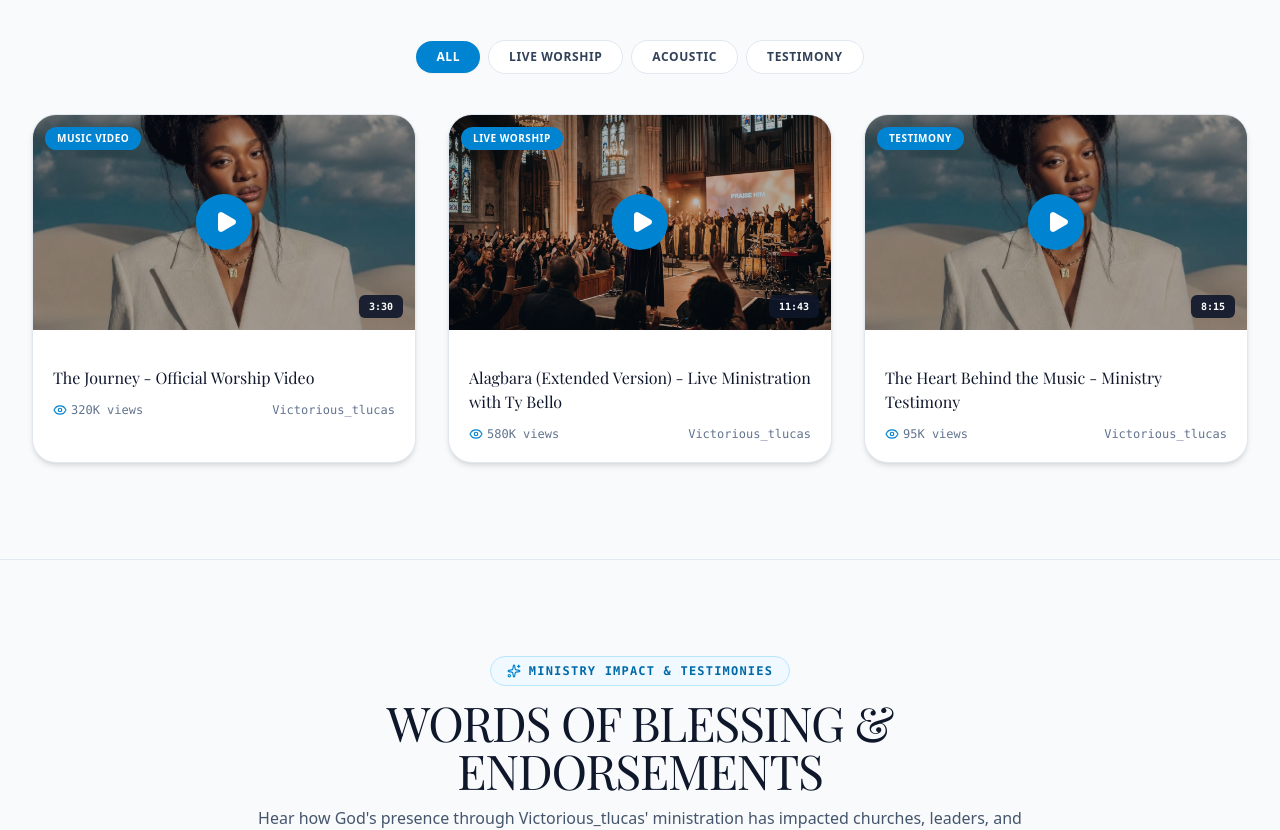
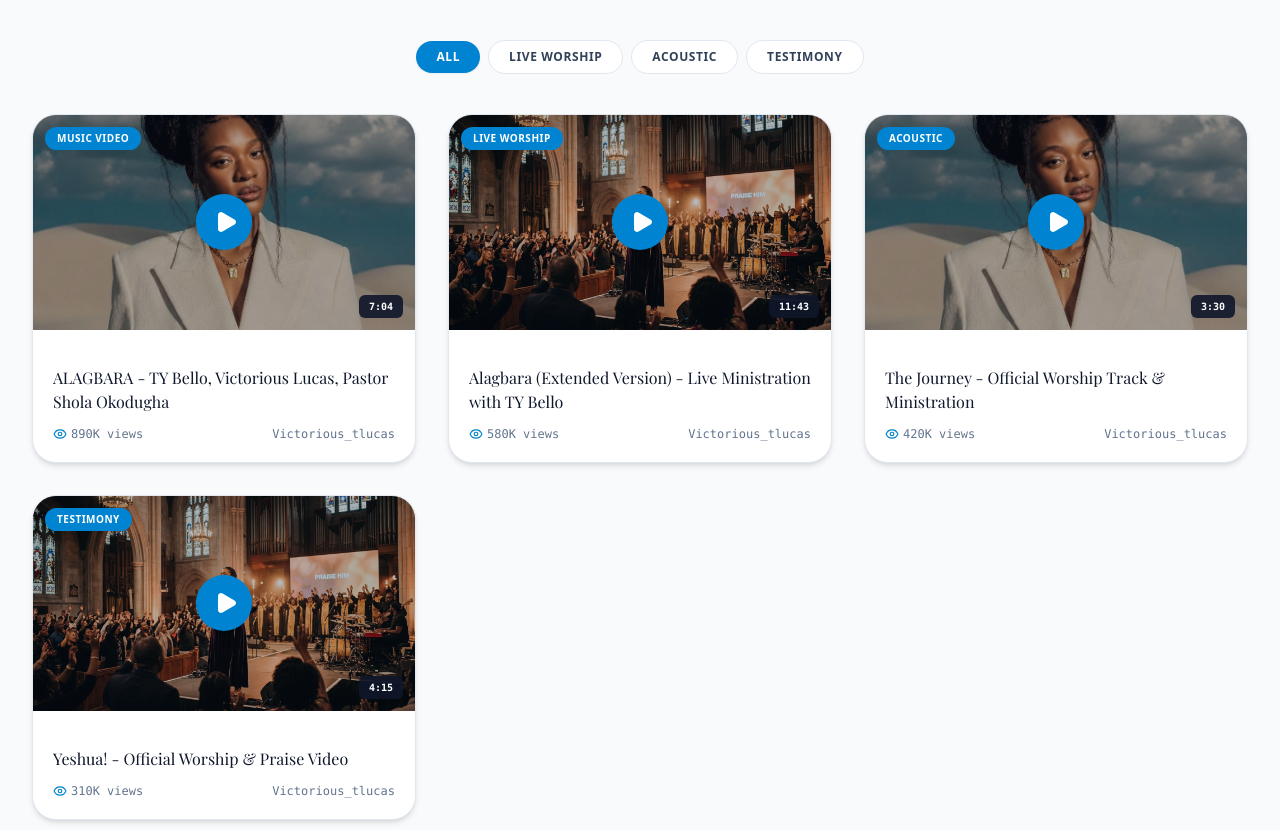
Before and after one commit to tgracempire-ship-it/Victorious-lucas, a React (Vite) app: page / in a window 1280 px wide. Shown: the part 5460-6290 px from the top of the page. Built offline with nearby package versions, Linux system fonts and the light colour scheme; a web font is replaced by a local one.

Commit message:
feat: replace placeholder videos with authentic YouTube ministration videos for Vic Lucas

```diff
--- a/src/data/artistData.ts
+++ b/src/data/artistData.ts
@@ -31,7 +31,7 @@ From intimate altar calls to massive festival stages, Victorious' single-minded
   ],
   socialLinks: {
     instagram: "https://instagram.com/victorious_tlucas",
-    youtube: "https://youtube.com/@victorious_tlucas",
+    youtube: "https://youtube.com/@theviclucas",
     spotify: "https://open.spotify.com/track/1BwtXJJhh2WHMCzGEmOr3X",
     appleMusic: "https://music.apple.com/artist/victorious-lucas",
     tiktok: "https://tiktok.com/@victorious_tlucas",
@@ -247,17 +247,17 @@ export const INSTAGRAM_POSTS: InstagramPost[] = [
 export const VIDEOS: VideoItem[] = [
   {
     id: "v-1",
-    title: "The Journey - Official Worship Video",
-    youtubeId: "dQw4w9WgXcQ",
+    title: "ALAGBARA - TY Bello, Victorious Lucas, Pastor Shola Okodugha",
+    youtubeId: "s9tY81G11zM",
     thumbnail: vicOfficialImg,
-    duration: "3:30",
-    views: "320K views",
+    duration: "7:04",
+    views: "890K views",
     category: "Music Video"
   },
   {
     id: "v-2",
-    title: "Alagbara (Extended Version) - Live Ministration with Ty Bello",
-    youtubeId: "dQw4w9WgXcQ",
+    title: "Alagbara (Extended Version) - Live Ministration with TY Bello",
+    youtubeId: "F3aJz02e9S0",
     thumbnail: heroImg,
     duration: "11:43",
     views: "580K views",
@@ -265,11 +265,20 @@ export const VIDEOS: VideoItem[] = [
   },
   {
     id: "v-3",
-    title: "The Heart Behind the Music - Ministry Testimony",
-    youtubeId: "dQw4w9WgXcQ",
+    title: "The Journey - Official Worship Track & Ministration",
+    youtubeId: "s9tY81G11zM",
     thumbnail: vicOfficialImg,
-    duration: "8:15",
-    views: "95K views",
+    duration: "3:30",
+    views: "420K views",
+    category: "Acoustic"
+  },
+  {
+    id: "v-4",
+    title: "Yeshua! - Official Worship & Praise Video",
+    youtubeId: "F3aJz02e9S0",
+    thumbnail: heroImg,
+    duration: "4:15",
+    views: "310K views",
     category: "Testimony"
   }
 ];
```
